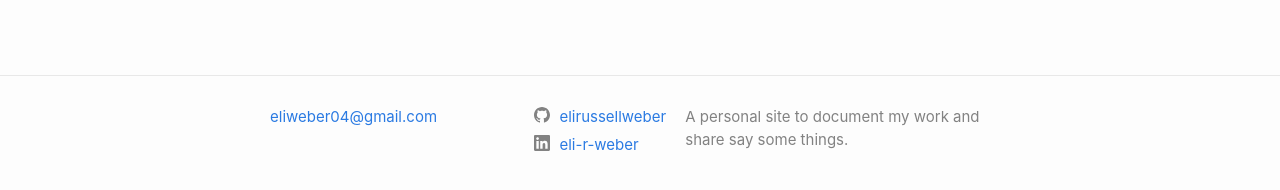
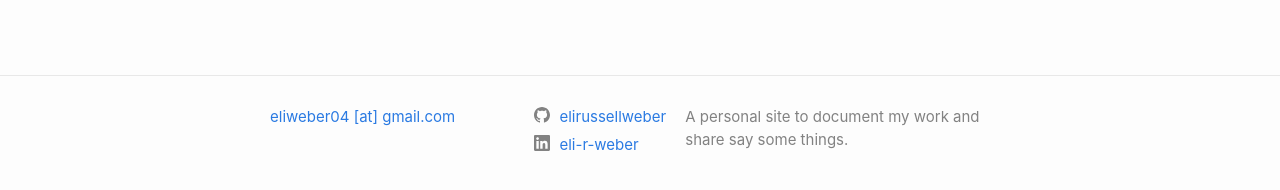
Before and after one commit to elirussellweber/elirussellweber, a Jekyll site: the page built from index.markdown, in a window 1280 px wide. Shown: the part 684-874 px from the top of the page. Built offline with Jekyll 4.4.1, drawn with Linux system fonts in a browser that asks for light colours.

```diff
--- a/_config.yml
+++ b/_config.yml
@@ -19,7 +19,7 @@
 # in the templates via {{ site.myvariable }}.
 
 title: Eli Weber
-email: eliweber04@gmail.com
+email: eliweber04 [at] gmail.com
 description: >- # this means to ignore newlines until "baseurl:"
   A personal site to document my work and share say some things.
 baseurl: "" # the subpath of your site, e.g. /blog
```
